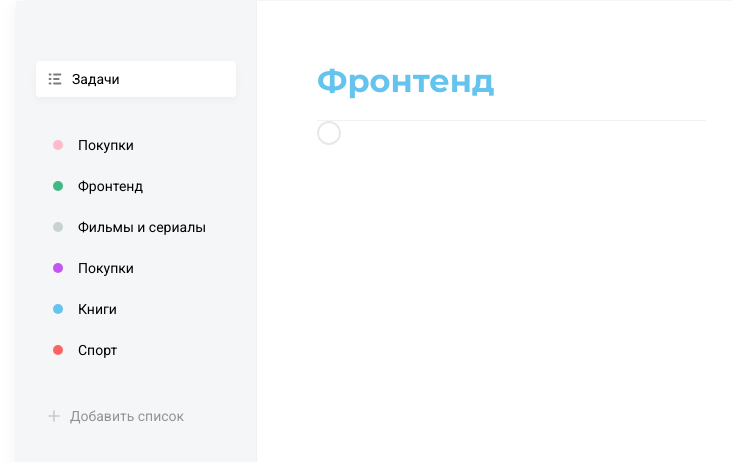
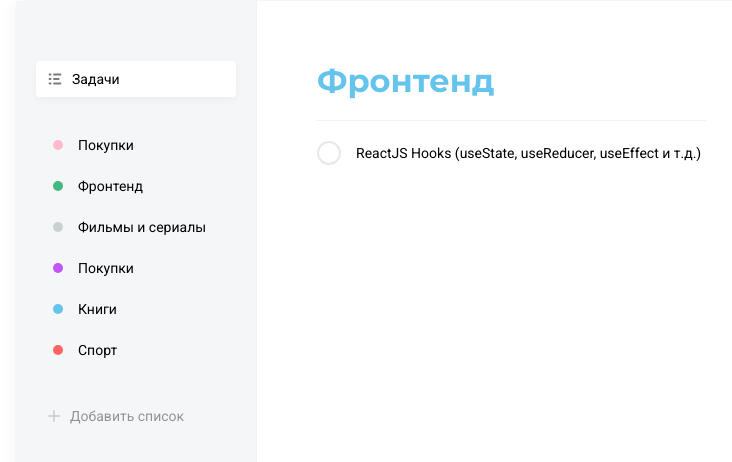
Before and after one commit to nkazbekov23/todo-app, a React (Create React App) app: page / in a window 1280 px wide. Shown: the part 134-596 px from the top of the page, without its empty margins (249-981 px from the left). Built offline with nearby package versions, Linux system fonts and the light colour scheme.

Commit message:
added row tasks and removable items

```diff
--- a/src/App.js
+++ b/src/App.js
@@ -18,9 +18,12 @@ function App() {
             ...lists,
             obj
         ];
+        setLists(newList);
+    }
 
+    const removeItem = (item) => {
+        const newList = lists.filter(e => e.id !== item.id);
         setLists(newList);
-        console.log(newList);
     }
 
     return (
@@ -43,7 +46,7 @@ function App() {
                 ]}/>
                 <List items={lists}
                       isRemovable
-                      onRemove={(item) => console.log(item)}
+                      onRemove={removeItem}
                 />
                <AddList onAdd={onAddList} colors={DB.colors}/></div>
 
--- a/src/components/Tasks/Tasks.scss
+++ b/src/components/Tasks/Tasks.scss
@@ -23,7 +23,30 @@
     }
   }
 
+  &__items {
+    margin-top: 20px;
+    &-row {
+      display: flex;
+      align-items: center;
+    }
+    p {
+      margin-left: 15px;
+    }
+  }
+
   .checkbox {
+
+    input:checked + label  {
+
+      background: #4DD599;
+      border-color: #4DD599;
+      svg {
+        opacity: 1;
+        path {
+          stroke: #fff;
+        }
+      }
+    }
 
 
     input {
@@ -55,16 +78,9 @@
 
       svg {
         opacity: 0;
-        position: relative;
-        left: 1px;
-
       }
     }
 
-    input:checked + label  {
-      background: #4DD599;
-      border-color: #4DD599;
-    }
 
   }
 
--- a/src/components/Tasks/index.jsx
+++ b/src/components/Tasks/index.jsx
@@ -18,15 +18,16 @@ const Tasks = () => {
                 </h2>
 
                 <div className='tasks__items'>
-                    <div className="tasks_items-row">
+                    <div className="tasks__items-row">
                     <div className="checkbox">
                         <input id="check" type="checkbox"/>
                         <label htmlFor="check">
                             <svg width="11" height="8" viewBox="0 0 11 8" fill="none" xmlns="http://www.w3.org/2000/svg">
-                                <path d="M9.29999 1.20001L3.79999 6.70001L1.29999 4.20001" stroke="#000" stroke-width="1.5" stroke-linecap="round" stroke-linejoin="round"/>
+                                <path d="M9.29999 1.20001L3.79999 6.70001L1.29999 4.20001" stroke="#000" strokeWidth="1.5" strokeLinecap="round" strokeLinejoin="round"/>
                             </svg>
                         </label>
                     </div>
+                        <p>ReactJS Hooks (useState, useReducer, useEffect и т.д.)</p>
                     </div>
                 </div>
 
```
